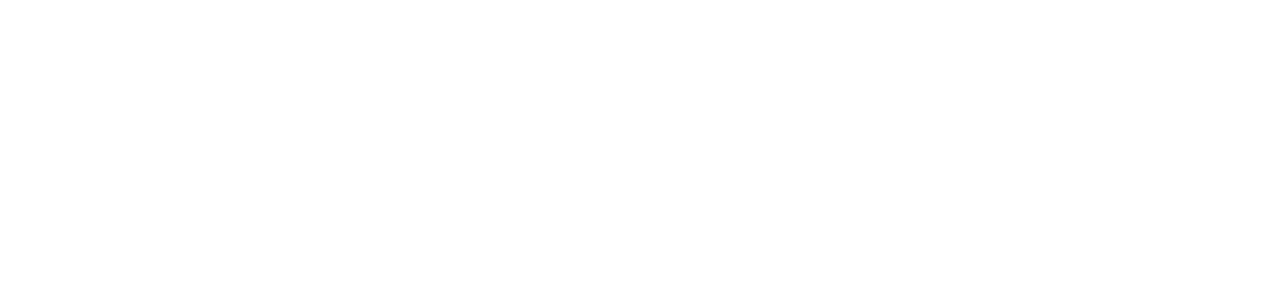
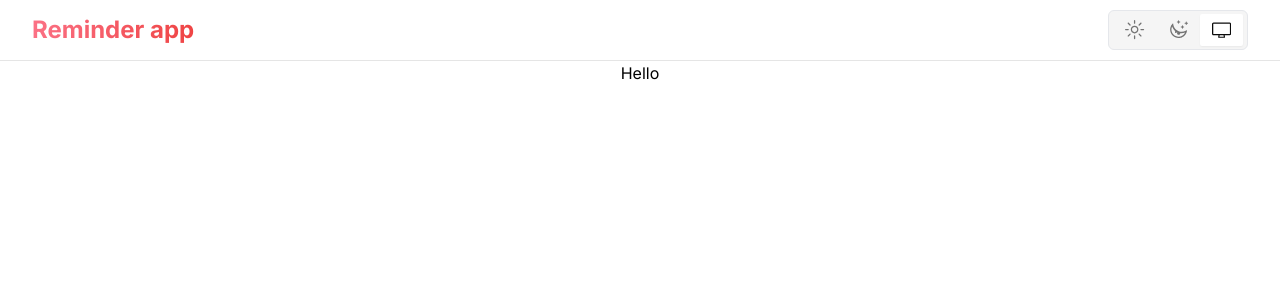
Before and after one commit to MohAlkurdi/reminder-app, a Next.js app: page / in a window 1280 px wide. Shown: the top 300 px of the page. Built offline with nearby package versions, Linux system fonts and the light colour scheme.

Commit message:
add navbar and theme switcher

```diff
--- a/app/layout.tsx
+++ b/app/layout.tsx
@@ -2,6 +2,10 @@
 import type { Metadata } from "next";
 import { Inter } from "next/font/google";
 import { ClerkProvider } from "@clerk/nextjs";
+import { Separator } from "@/components/ui/separator";
+import Navbar from "@/components/Navbar";
+import { ThemeProviders } from "@/providers/ThemeProvider";
+import { cn } from "@/lib/utils";
 const inter = Inter({ subsets: ["latin"] });
 
 export const metadata: Metadata = {
@@ -16,8 +20,20 @@
 }) {
   return (
     <ClerkProvider>
-      <html lang="en">
-        <body>{children}</body>
+      <html
+        lang="en"
+        className={cn(inter.className, "dark")}
+        style={{ colorScheme: "dark" }}
+      >
+        <body>
+          <ThemeProviders>
+            <div className="flex min-h-screen w-full flex-col items-center dark:bg-black">
+              <Navbar />
+              <Separator />
+              {children}
+            </div>
+          </ThemeProviders>
+        </body>
       </html>
     </ClerkProvider>
   );
--- a/app/page.tsx
+++ b/app/page.tsx
@@ -1,9 +1,3 @@
-import { UserButton } from "@clerk/nextjs";
-
 export default function Home() {
-  return (
-    <div>
-      <UserButton afterSignOutUrl="/" />
-    </div>
-  );
+  return <div>Hello</div>;
 }
--- /dev/null
+++ b/components/Logo.tsx
@@ -0,0 +1,9 @@
+const Logo = () => {
+  return (
+    <h1 className="text-2xl font-bold bg-gradient-to-r from-rose-400 to-red-500 bg-clip-text text-transparent">
+      Reminder app
+    </h1>
+  );
+};
+
+export default Logo;
--- /dev/null
+++ b/components/Navbar.tsx
@@ -0,0 +1,17 @@
+import { UserButton } from "@clerk/nextjs";
+import Logo from "./Logo";
+import ThemeSwitcher from "./ThemeSwitcher";
+
+const Navbar = () => {
+  return (
+    <nav className="flex w-full items-center justify-between p-4 px-8 h-[60px]">
+      <Logo />
+      <div className="flex gap-4 items-center">
+        <UserButton afterSignOutUrl="/" />
+        <ThemeSwitcher />
+      </div>
+    </nav>
+  );
+};
+
+export default Navbar;
--- /dev/null
+++ b/components/ThemeSwitcher.tsx
@@ -0,0 +1,37 @@
+"use client";
+
+import { useTheme } from "next-themes";
+import { useEffect, useState } from "react";
+import { Tabs, TabsList, TabsTrigger } from "./ui/tabs";
+import { DesktopIcon, MoonIcon, SunIcon } from "@radix-ui/react-icons";
+
+const ThemeSwitcher = () => {
+  const { theme, setTheme } = useTheme();
+  const [mounted, setMounted] = useState(false);
+
+  // To avoid hydration errors
+  useEffect(() => {
+    setMounted(true);
+  }, []);
+
+  if (!mounted) return null;
+
+  return (
+    <Tabs defaultValue={theme}>
+      <TabsList className="border dark:border-neutral-800 dark:bf-[#030303]">
+        <TabsTrigger value="light" onClick={(e) => setTheme("light")}>
+          <SunIcon className="h-[1.2rem] w-[1.2rem]" />
+        </TabsTrigger>
+
+        <TabsTrigger value="dark" onClick={(e) => setTheme("dark")}>
+          <MoonIcon className="h-[1.2rem] w-[1.2rem] rotate-90 transition-all dark:rotate-0" />
+        </TabsTrigger>
+        <TabsTrigger value="system" onClick={(e) => setTheme("system")}>
+          <DesktopIcon className="h-[1.2rem] w-[1.2rem]" />
+        </TabsTrigger>
+      </TabsList>
+    </Tabs>
+  );
+};
+
+export default ThemeSwitcher;
--- /dev/null
+++ b/components/ui/separator.tsx
@@ -0,0 +1,31 @@
+"use client"
+
+import * as React from "react"
+import * as SeparatorPrimitive from "@radix-ui/react-separator"
+
+import { cn } from "@/lib/utils"
+
+const Separator = React.forwardRef<
+  React.ElementRef<typeof SeparatorPrimitive.Root>,
+  React.ComponentPropsWithoutRef<typeof SeparatorPrimitive.Root>
+>(
+  (
+    { className, orientation = "horizontal", decorative = true, ...props },
+    ref
+  ) => (
+    <SeparatorPrimitive.Root
+      ref={ref}
+      decorative={decorative}
+      orientation={orientation}
+      className={cn(
+        "shrink-0 bg-neutral-200 dark:bg-neutral-800",
+        orientation === "horizontal" ? "h-[1px] w-full" : "h-full w-[1px]",
+        className
+      )}
+      {...props}
+    />
+  )
+)
+Separator.displayName = SeparatorPrimitive.Root.displayName
+
+export { Separator }
--- /dev/null
+++ b/components/ui/tabs.tsx
@@ -0,0 +1,55 @@
+"use client"
+
+import * as React from "react"
+import * as TabsPrimitive from "@radix-ui/react-tabs"
+
+import { cn } from "@/lib/utils"
+
+const Tabs = TabsPrimitive.Root
+
+const TabsList = React.forwardRef<
+  React.ElementRef<typeof TabsPrimitive.List>,
+  React.ComponentPropsWithoutRef<typeof TabsPrimitive.List>
+>(({ className, ...props }, ref) => (
+  <TabsPrimitive.List
+    ref={ref}
+    className={cn(
+      "inline-flex h-10 items-center justify-center rounded-md bg-neutral-100 p-1 text-neutral-500 dark:bg-neutral-800 dark:text-neutral-400",
+      className
+    )}
+    {...props}
+  />
+))
+TabsList.displayName = TabsPrimitive.List.displayName
+
+const TabsTrigger = React.forwardRef<
+  React.ElementRef<typeof TabsPrimitive.Trigger>,
+  React.ComponentPropsWithoutRef<typeof TabsPrimitive.Trigger>
+>(({ className, ...props }, ref) => (
+  <TabsPrimitive.Trigger
+    ref={ref}
+    className={cn(
+      "inline-flex items-center justify-center whitespace-nowrap rounded-sm px-3 py-1.5 text-sm font-medium ring-offset-white transition-all focus-visible:outline-none focus-visible:ring-2 focus-visible:ring-neutral-950 focus-visible:ring-offset-2 disabled:pointer-events-none disabled:opacity-50 data-[state=active]:bg-white data-[state=active]:text-neutral-950 data-[state=active]:shadow-sm dark:ring-offset-neutral-950 dark:focus-visible:ring-neutral-300 dark:data-[state=active]:bg-neutral-950 dark:data-[state=active]:text-neutral-50",
+      className
+    )}
+    {...props}
+  />
+))
+TabsTrigger.displayName = TabsPrimitive.Trigger.displayName
+
+const TabsContent = React.forwardRef<
+  React.ElementRef<typeof TabsPrimitive.Content>,
+  React.ComponentPropsWithoutRef<typeof TabsPrimitive.Content>
+>(({ className, ...props }, ref) => (
+  <TabsPrimitive.Content
+    ref={ref}
+    className={cn(
+      "mt-2 ring-offset-white focus-visible:outline-none focus-visible:ring-2 focus-visible:ring-neutral-950 focus-visible:ring-offset-2 dark:ring-offset-neutral-950 dark:focus-visible:ring-neutral-300",
+      className
+    )}
+    {...props}
+  />
+))
+TabsContent.displayName = TabsPrimitive.Content.displayName
+
+export { Tabs, TabsList, TabsTrigger, TabsContent }
--- a/package.json
+++ b/package.json
@@ -10,6 +10,9 @@
   },
   "dependencies": {
     "@clerk/nextjs": "^4.23.5",
+    "@radix-ui/react-icons": "^1.3.0",
+    "@radix-ui/react-separator": "^1.0.3",
+    "@radix-ui/react-tabs": "^1.0.4",
     "@types/node": "20.5.9",
     "@types/react": "18.2.21",
     "@types/react-dom": "18.2.7",
@@ -20,6 +23,7 @@
     "eslint-config-next": "13.4.19",
     "lucide-react": "^0.274.0",
     "next": "13.4.19",
+    "next-themes": "^0.2.1",
     "postcss": "8.4.29",
     "react": "18.2.0",
     "react-dom": "18.2.0",
--- /dev/null
+++ b/providers/ThemeProvider.tsx
@@ -0,0 +1,11 @@
+"use client";
+
+import { ThemeProvider } from "next-themes";
+
+export function ThemeProviders({ children }: { children: React.ReactNode }) {
+  return (
+    <ThemeProvider attribute="class" enableSystem>
+      {children}
+    </ThemeProvider>
+  );
+}
```
Also changed, not shown: 1 other file (tests, documents, lock files or other folders).
